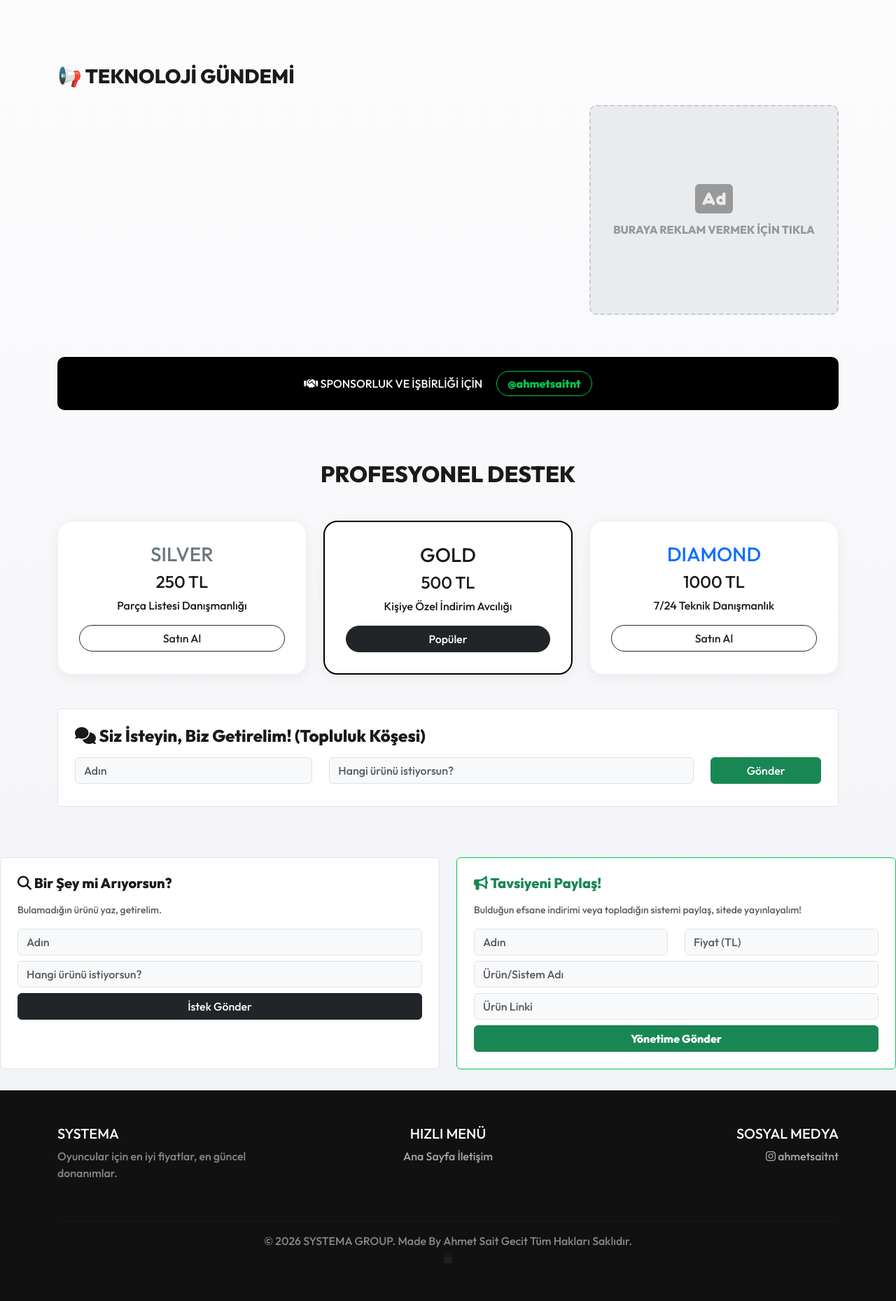
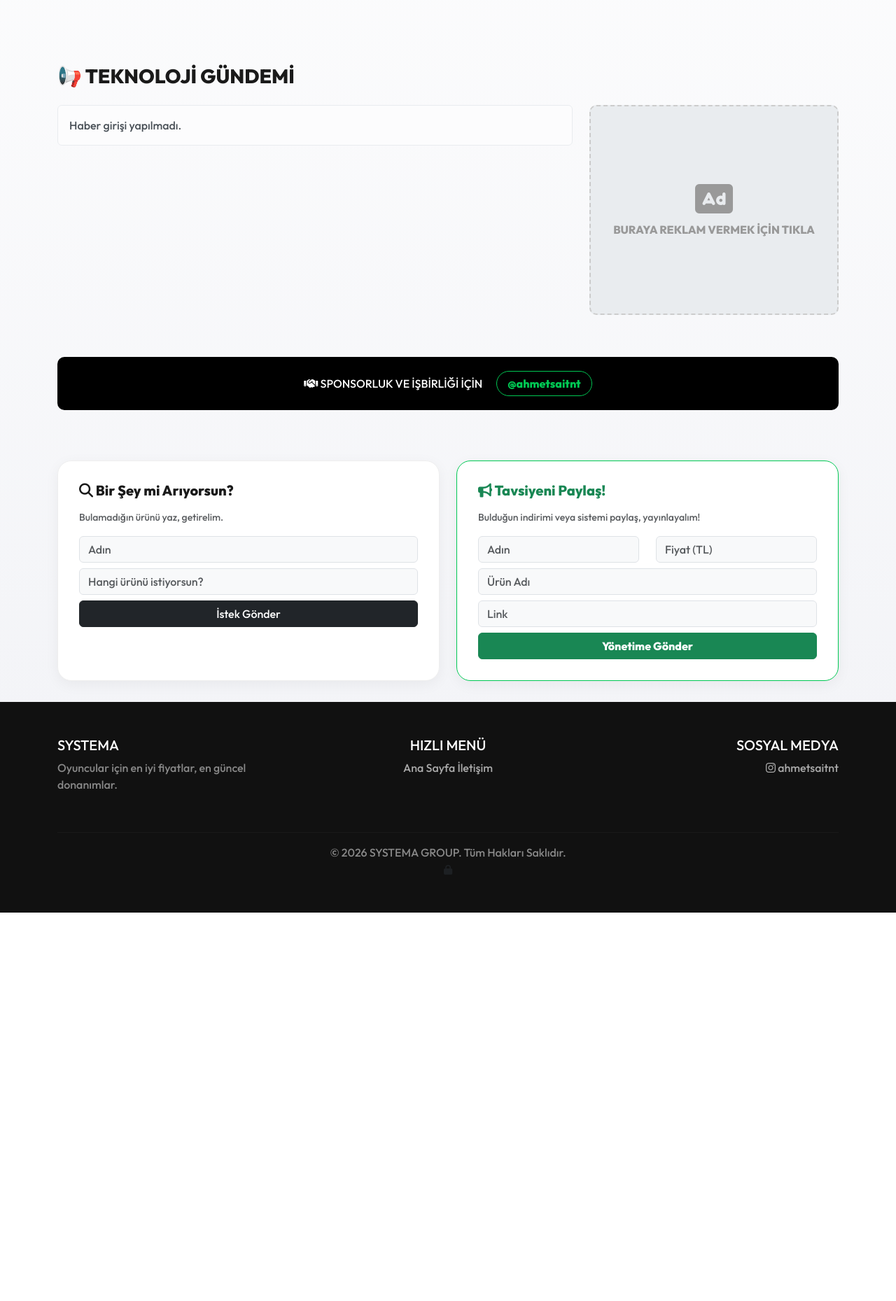
Before and after one commit to AhmetSaitGECIT/systema-store, a Flask app: page / in a window 1280 px wide. Shown: the part 542-2401 px from the top of the page at 70% size. After the commit the page ends 1846 px from the top, so only its background shows below. Run offline with Flask 3, Linux system fonts and the light colour scheme; data comes from the database, SQL or seed files in the repository; data that the repository does not hold is empty.

Commit message:
Update index.html

```diff
--- a/templates/index.html
+++ b/templates/index.html
@@ -164,6 +126,8 @@
                 <p class="mb-1 text-muted">{{ n['content'] }}</p>
                 <small class="text-secondary"><i class="far fa-clock"></i> {{ n['date'] }}</small>
             </div>
+            {% else %}
+            <div class="alert alert-light">Haber girişi yapılmadı.</div>
             {% endfor %}
         </div>
 
@@ -189,47 +153,8 @@
     </div>
 
     <div class="row mt-5 g-4">
-        <div class="col-12 text-center mb-3"><h2 class="fw-bold">PROFESYONEL DESTEK</h2></div>
-        <div class="col-md-4">
-            <div class="vip-card">
-                <h3 class="text-secondary">SILVER</h3>
-                <h4>250 TL</h4>
-                <p>Parça Listesi Danışmanlığı</p>
-                <a href="https://instagram.com/ahmetsaitnt" class="btn btn-outline-dark rounded-pill w-100">Satın Al</a>
-            </div>
-        </div>
-        <div class="col-md-4">
-            <div class="vip-card" style="border:2px solid #000">
-                <h3>GOLD</h3>
-                <h4>500 TL</h4>
-                <p>Kişiye Özel İndirim Avcılığı</p>
-                <a href="https://instagram.com/ahmetsaitnt" class="btn btn-dark rounded-pill w-100">Popüler</a>
-            </div>
-        </div>
-        <div class="col-md-4">
-            <div class="vip-card">
-                <h3 class="text-primary">DIAMOND</h3>
-                <h4>1000 TL</h4>
-                <p>7/24 Teknik Danışmanlık</p>
-                <a href="https://instagram.com/ahmetsaitnt" class="btn btn-outline-dark rounded-pill w-100">Satın Al</a>
-            </div>
-        </div>
-    </div>
-
-    <div class="request-box mt-5 p-4 border rounded bg-white">
-        <h4 class="fw-bold mb-3"><i class="fas fa-comments"></i> Siz İsteyin, Biz Getirelim! (Topluluk Köşesi)</h4>
-        <form action="/submit-request" method="POST">
-            <div class="row">
-                <div class="col-md-4 mb-2"><input type="text" name="username" class="form-control bg-light" placeholder="Adın" required></div>
-                <div class="col-md-6 mb-2"><input type="text" name="message" class="form-control bg-light" placeholder="Hangi ürünü istiyorsun?" required></div>
-                <div class="col-md-2"><button class="btn btn-success w-100">Gönder</button></div>
-            </div>
-        </form>
-    </div>
-</div>
-    <div class="row mt-5 g-4">
         <div class="col-md-6">
-            <div class="request-box p-4 border rounded bg-white h-100">
+            <div class="vip-card h-100 text-start">
                 <h5 class="fw-bold mb-3"><i class="fas fa-search"></i> Bir Şey mi Arıyorsun?</h5>
                 <p class="small text-muted">Bulamadığın ürünü yaz, getirelim.</p>
                 <form action="/submit-request" method="POST">
@@ -241,21 +166,22 @@
         </div>
 
         <div class="col-md-6">
-            <div class="request-box p-4 border rounded bg-white h-100" style="border-color: #00c853 !important;">
+            <div class="vip-card h-100 text-start" style="border-color: #00c853;">
                 <h5 class="fw-bold mb-3 text-success"><i class="fas fa-bullhorn"></i> Tavsiyeni Paylaş!</h5>
-                <p class="small text-muted">Bulduğun efsane indirimi veya topladığın sistemi paylaş, sitede yayınlayalım!</p>
+                <p class="small text-muted">Bulduğun indirimi veya sistemi paylaş, yayınlayalım!</p>
                 <form action="/submit-recommendation" method="POST">
                     <div class="row">
                         <div class="col-6"><input type="text" name="username" class="form-control bg-light mb-2" placeholder="Adın" required></div>
                         <div class="col-6"><input type="number" name="price" class="form-control bg-light mb-2" placeholder="Fiyat (TL)" required></div>
                     </div>
-                    <input type="text" name="title" class="form-control bg-light mb-2" placeholder="Ürün/Sistem Adı" required>
-                    <input type="text" name="link" class="form-control bg-light mb-2" placeholder="Ürün Linki" required>
+                    <input type="text" name="title" class="form-control bg-light mb-2" placeholder="Ürün Adı" required>
+                    <input type="text" name="link" class="form-control bg-light mb-2" placeholder="Link" required>
                     <button class="btn btn-success w-100 fw-bold">Yönetime Gönder</button>
                 </form>
             </div>
         </div>
     </div>
+</div>
 
 <footer>
     <div class="container">
@@ -275,7 +201,7 @@
             </div>
         </div>
         <hr style="border-color:#333;">
-        <p class="mb-0">© 2026 SYSTEMA GROUP. Made By Ahmet Sait Gecit Tüm Hakları Saklıdır.</p>
+        <p class="mb-0">© 2026 SYSTEMA GROUP. Tüm Hakları Saklıdır.</p>
         <a href="/login" class="text-muted text-decoration-none small"><i class="fas fa-lock"></i></a>
     </div>
 </footer>
```
Also changed, not shown: other parts of templates/index.html (+11 -50 lines).
